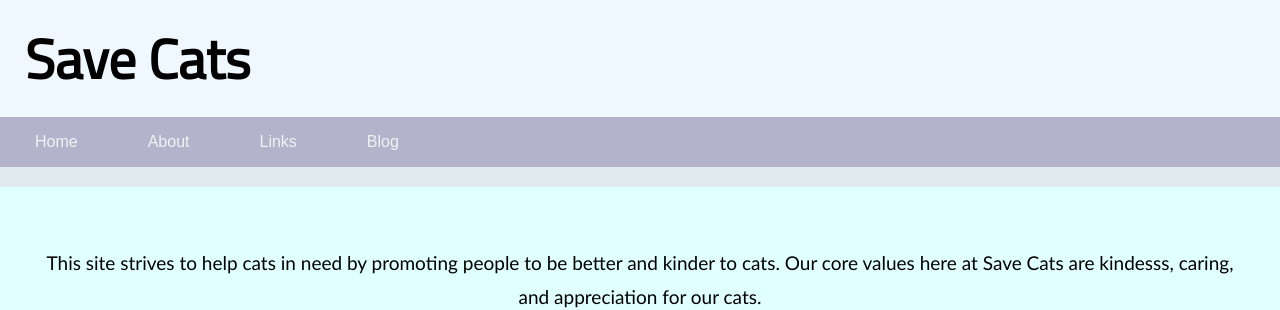
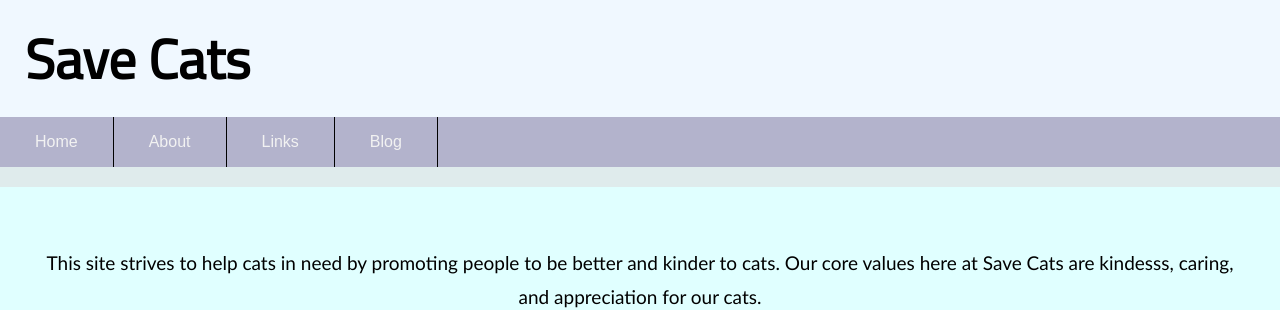
Before and after one commit to Jewel494/Jewel494.github.io, a Jekyll site: the page indexone.html, which Jekyll copies as it is, in a window 1280 px wide. Shown: the top 310 px of the page. Built offline with Jekyll 4.4.1, drawn with Linux system fonts in a browser that asks for light colours; some web fonts are replaced.

Commit message:
Update indexone.html

```diff
--- a/indexone.html
+++ b/indexone.html
@@ -344,10 +344,12 @@ position: relative;
 <body>
 
 <div class="topnav" id="myTopnav">
-  <a href="index.html" >Home</a>
-  <a href="indexone.html"class="active">About</a>
-  <a href="indextwo.html">Links</a>
-  <a href="indexthree.html">Blog</a>
+   <ul>
+      <li><a href="index.html" >Home</a></li>
+      <li><a href="indexone.html"class="active">About</a></li>
+      <li><a href="indextwo.html">Links</a></li>
+      <li><a href="indexthree.html">Blog</a></li>
+   </ul>
   <a href="javascript:void(0);" class="icon" onclick="myFunction()">
     <i class="fa fa-bars"></i>
   </a>
```
